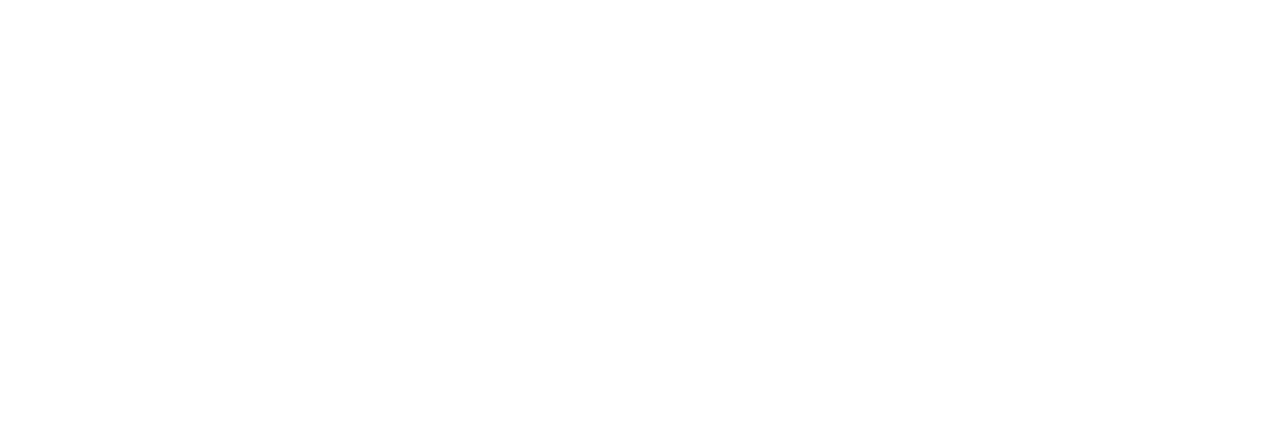
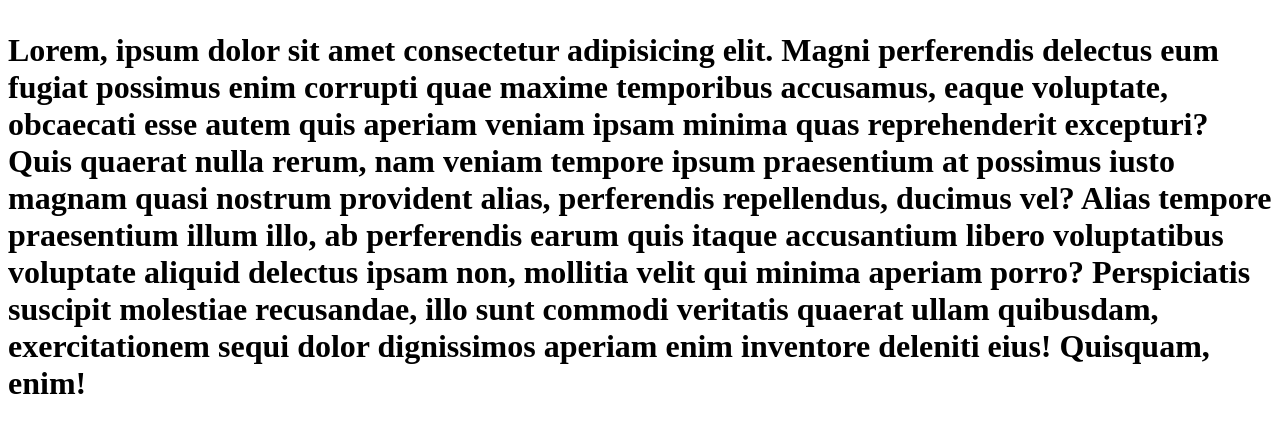
Before and after one commit to PhillippSO/Ejemplo-Clase, a plain HTML site: page index.html in a window 1280 px wide. Drawn offline with Linux system fonts and the light colour scheme.

Commit message:
Update index.html
ingrese un Lorem

```diff
--- a/index.html
+++ b/index.html
@@ -7,6 +7,6 @@
     <title>Felipe GitHub</title>
 </head>
 <body>
-
+    <h1><p>Lorem, ipsum dolor sit amet consectetur adipisicing elit. Magni perferendis delectus eum fugiat possimus enim corrupti quae maxime temporibus accusamus, eaque voluptate, obcaecati esse autem quis aperiam veniam ipsam minima quas reprehenderit excepturi? Quis quaerat nulla rerum, nam veniam tempore ipsum praesentium at possimus iusto magnam quasi nostrum provident alias, perferendis repellendus, ducimus vel? Alias tempore praesentium illum illo, ab perferendis earum quis itaque accusantium libero voluptatibus voluptate aliquid delectus ipsam non, mollitia velit qui minima aperiam porro? Perspiciatis suscipit molestiae recusandae, illo sunt commodi veritatis quaerat ullam quibusdam, exercitationem sequi dolor dignissimos aperiam enim inventore deleniti eius! Quisquam, enim!</p></h1>
 </body>
 </html>
```
